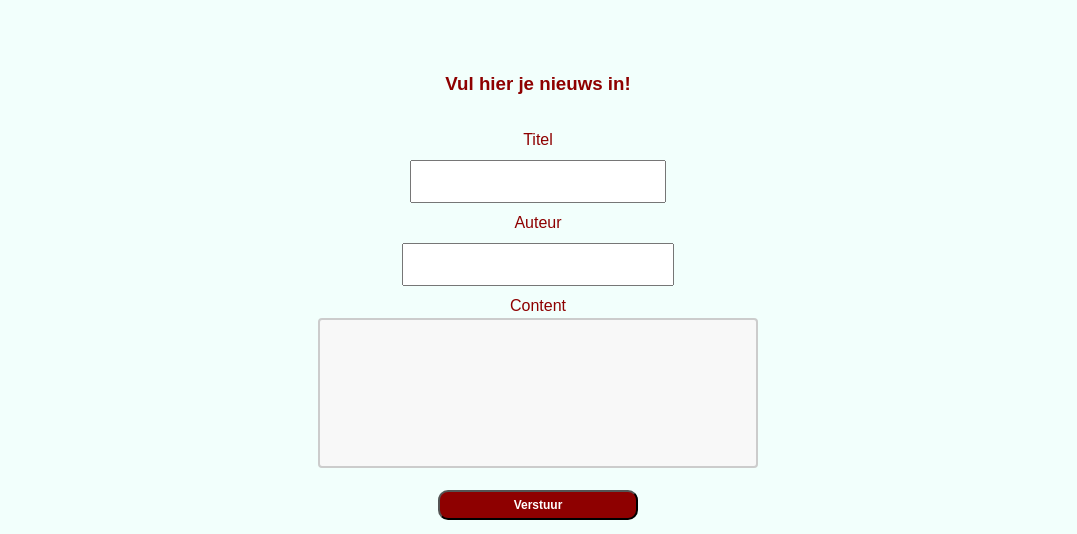
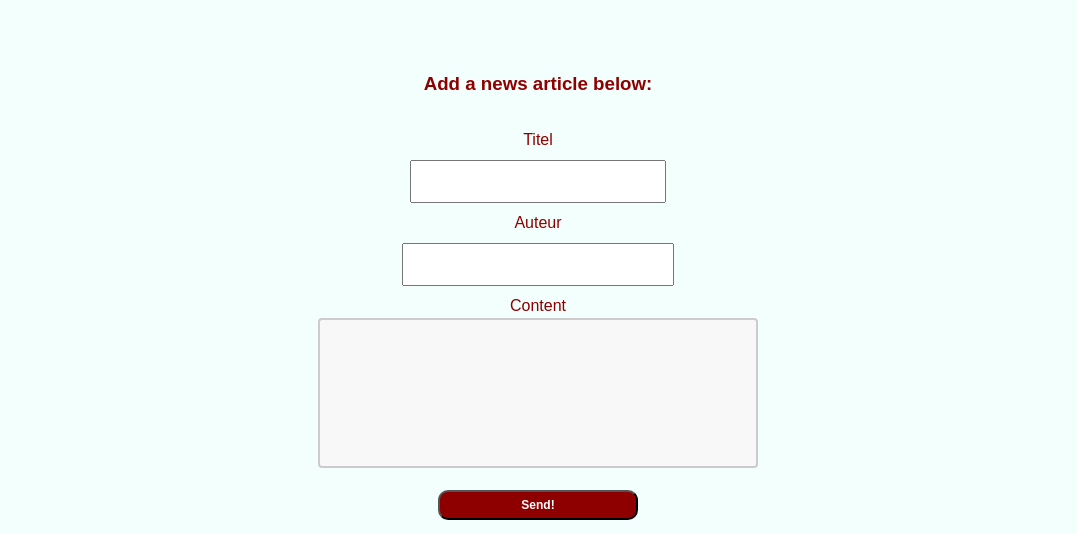
Before and after one commit to ayalena/kc-project, a React (Create React App) app: page /form in a window 1280 px wide. Shown: the part 266-800 px from the top of the page, without its empty margins (102-1179 px from the left). Built offline with nearby package versions, Linux system fonts and the light colour scheme; a web font is replaced by a local one.

Commit message:
language conformity

```diff
--- a/src/pages/NewsItemForm/NewsItemForm.js
+++ b/src/pages/NewsItemForm/NewsItemForm.js
@@ -44,7 +44,7 @@ function NewsItemForm() {
             <main>
                 <form onSubmit={handleSubmit(onFormSubmit)}>
                     <div className="form-container">
-                        <h3>Vul hier je nieuws in!</h3>
+                        <h3>Add a news article below:</h3>
 
                         <div>
                             <label htmlFor="title"> Titel </label>
@@ -54,11 +54,11 @@ function NewsItemForm() {
                                 {...register("title", {
                                     required: {
                                         value: true,
-                                        message: "Titel is verplicht",
+                                        message: "Please add a title",
                                     },
                                     minLength: {
                                         value: 3,
-                                        message: "Titel moet minimaal drie karakters bevatten",
+                                        message: "The title has to be at least 3 characters long",
                                     },
                                 })}
                             />
@@ -73,7 +73,7 @@ function NewsItemForm() {
                                 {...register("author", {
                                     required: {
                                         value: true,
-                                        message: "Auteur is verplicht"
+                                        message: "Please add author"
                                     },
                                 })}
                             />
@@ -90,7 +90,7 @@ function NewsItemForm() {
                                 {...register("content", {
                                     required: {
                                         value: true,
-                                        message: "Content is verplicht"
+                                        message: "PLease add content"
                                     },
                                 })}
                             />
@@ -101,7 +101,7 @@ function NewsItemForm() {
                             <button
                                 type="submit"
                             >
-                                Verstuur
+                                Send!
                             </button>
                         </div>
 
```
